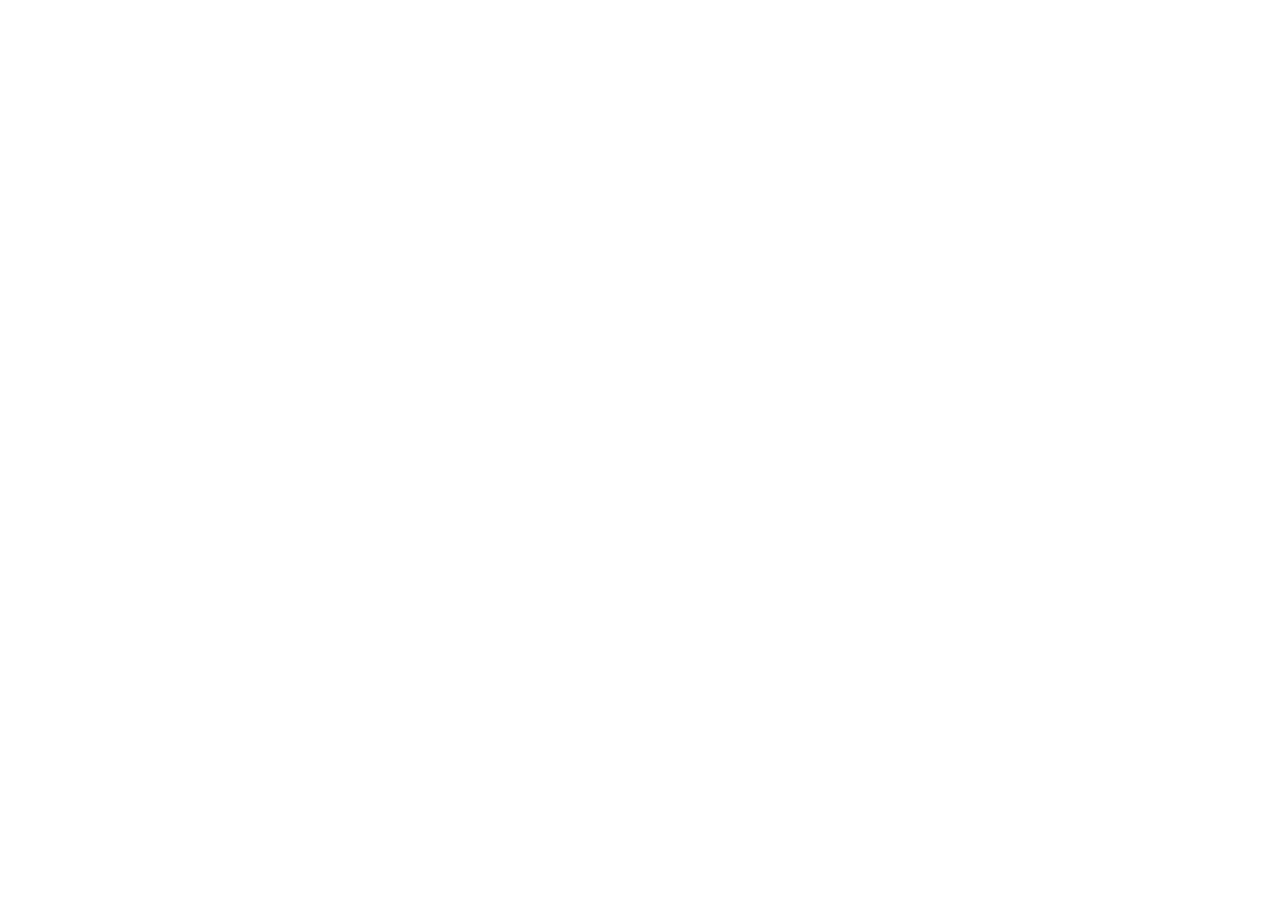
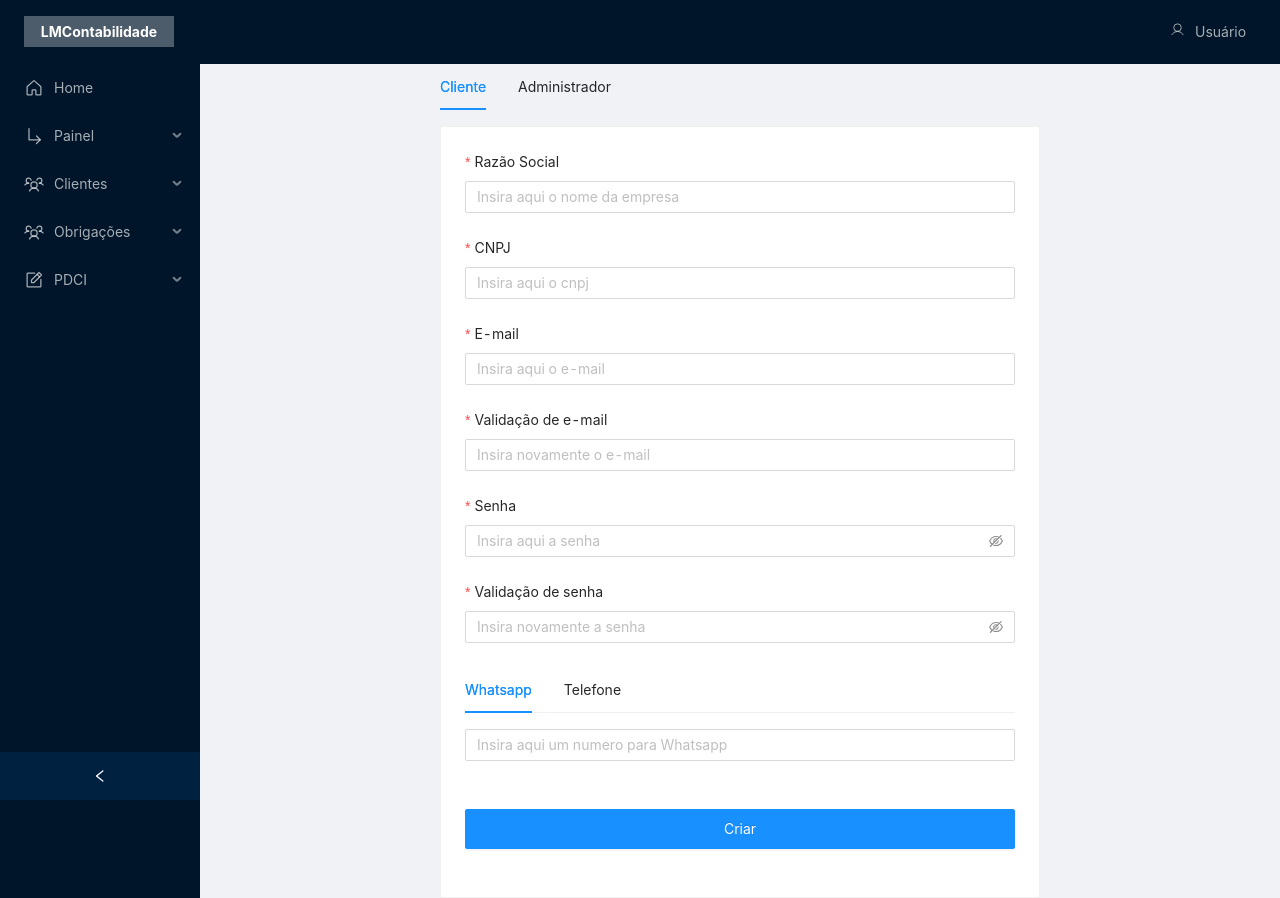
Before and after one commit to gboliveir/SIG, a React (Vite) app: page /lmcontabilidade/register in a window 1280 px wide. Before the commit this address had no page. Before the commit the page ends 800 px from the top, so only its background shows below. Built offline with nearby package versions, Linux system fonts and the light colour scheme.

Commit message:
feat: add register forms

```diff
--- a/src/Router.tsx
+++ b/src/Router.tsx
@@ -2,6 +2,7 @@ import { Route, Routes } from "react-router-dom";
 import { DefaultLayout } from "./layout/DefaultLayout";
 import { Counter } from "./pages/Counter";
 import { Login } from "./pages/Login";
+import { Register } from "./pages/Register";
 
 export function Router() {
   return (
@@ -9,6 +10,7 @@ export function Router() {
       <Route path="/lmcontabilidade" element={<DefaultLayout />}>
         <Route path="/lmcontabilidade/painel/counter" element={<Counter />} />
         <Route path="/lmcontabilidade/login" element={<Login />} />
+        <Route path="/lmcontabilidade/register" element={<Register />} />
       </Route>
     </Routes>
   )
--- /dev/null
+++ b/src/pages/Register/AdmForm/index.tsx
@@ -0,0 +1,76 @@
+import { Button, Card, Form, Input } from "antd";
+
+export function AdmForm() {
+  const onFinish = (values: any) => {
+    console.log('Success:', values);
+  };
+
+  const onFinishFailed = (errorInfo: any) => {
+    console.log('Failed:', errorInfo);
+  };
+
+  return (
+    <Card style={{ width: 600 }}>
+      <Form
+        name="register-adm-form"
+        layout="vertical"
+        initialValues={{ remember: true }}
+        onFinish={onFinish}
+        onFinishFailed={onFinishFailed}
+        autoComplete="off"
+      >
+        <Form.Item
+          label="Nome"
+          name="name"
+          rules={[{ required: true, message: 'Por favor, insira um nome!' }]}
+        >
+          <Input placeholder="Insira aqui o nome" />
+        </Form.Item>
+
+        <Form.Item
+          label="E-mail"
+          name="email"
+          rules={[{ required: true, message: 'Por favor, insira um e-mail para futuro acesso!' }]}
+        >
+          <Input placeholder="Insira aqui o e-mail" />
+        </Form.Item>
+
+        <Form.Item
+          label="Validação de e-mail"
+          name="emailValidation"
+          rules={[{ required: true, message: 'Por favor, repita aqui seu e-mail para validação!' }]}
+        >
+          <Input placeholder="Insira novamente o e-mail" />
+        </Form.Item>
+
+        <Form.Item
+          label="Senha"
+          name="password"
+          rules={[{ required: true, message: 'Por favor, insira uma senha!' }]}
+        >
+          <Input.Password
+            placeholder="Insira aqui a senha"
+          />
+        </Form.Item>
+
+        <Form.Item
+          label="Validação de senha"
+          name="passwordValidation"
+          rules={[{ required: true, message: 'Por favor, repita aqui sua senha para validação!' }]}
+        >
+          <Input.Password placeholder="Insira novamente a senha" />
+        </Form.Item>
+
+        <Form.Item>
+          <Button
+            type="primary"
+            htmlType="submit"
+            style={{ width: '100%', height: 40 }}
+          >
+            Criar
+          </Button>
+        </Form.Item>
+      </Form>
+    </Card>
+  );
+}
--- /dev/null
+++ b/src/pages/Register/ClientForm/index.tsx
@@ -0,0 +1,110 @@
+import { Button, Card, Form, Input, Tabs } from "antd";
+
+export function ClientForm() {
+  const items = [
+    {
+      key: 'whatsapp',
+      label: 'Whatsapp',
+      children: (
+        <Form.Item name="whatsapp">
+          <Input placeholder="Insira aqui um numero para Whatsapp" />
+        </Form.Item>
+      )
+    },
+    {
+      key: 'phoneNumber',
+      label: 'Telefone',
+      children: (
+        <Form.Item name="phoneNumber">
+          <Input placeholder="Insira aqui um numero de telefone" />
+        </Form.Item>
+      )
+    }
+  ];
+
+  const onFinish = (values: any) => {
+    console.log('Success:', values);
+  };
+
+  const onFinishFailed = (errorInfo: any) => {
+    console.log('Failed:', errorInfo);
+  };
+
+  return (
+    <Card style={{ width: 600 }}>
+      <Form
+        name="register-client-form"
+        layout="vertical"
+        initialValues={{ remember: true }}
+        onFinish={onFinish}
+        onFinishFailed={onFinishFailed}
+        autoComplete="off"
+      >
+        <Form.Item
+          label="Razão Social"
+          name="corporateName"
+          rules={[{ required: true, message: 'Por favor, insira o nome da empresa!' }]}
+        >
+          <Input placeholder="Insira aqui o nome da empresa" />
+        </Form.Item>
+
+        <Form.Item
+          label="CNPJ"
+          name="cnpj"
+          rules={[{ required: true, message: 'Por favor, insira o cnpj!' }]}
+        >
+          <Input placeholder="Insira aqui o cnpj" />
+        </Form.Item>
+
+        <Form.Item
+          label="E-mail"
+          name="email"
+          rules={[{ required: true, message: 'Por favor, insira um e-mail para futuro acesso!' }]}
+        >
+          <Input placeholder="Insira aqui o e-mail" />
+        </Form.Item>
+
+        <Form.Item
+          label="Validação de e-mail"
+          name="emailValidation"
+          rules={[{ required: true, message: 'Por favor, repita aqui seu e-mail para validação!' }]}
+        >
+          <Input placeholder="Insira novamente o e-mail" />
+        </Form.Item>
+
+        <Form.Item
+          label="Senha"
+          name="password"
+          rules={[{ required: true, message: 'Por favor, insira uma senha!' }]}
+        >
+          <Input.Password placeholder="Insira aqui a senha" />
+        </Form.Item>
+
+        <Form.Item
+          label="Validação de senha"
+          name="passwordValidation"
+          rules={[{ required: true, message: 'Por favor, repita aqui sua senha para validação!' }]}
+        >
+          <Input.Password placeholder="Insira novamente a senha" />
+        </Form.Item>
+
+        <Form.Item>
+          <Tabs
+            defaultActiveKey="1"
+            items={items}
+          />
+        </Form.Item>
+
+        <Form.Item>
+          <Button
+            type="primary"
+            htmlType="submit"
+            style={{ width: '100%', height: 40 }}
+          >
+            Criar
+          </Button>
+        </Form.Item>
+      </Form>
+    </Card>
+  );
+}
--- /dev/null
+++ b/src/pages/Register/index.tsx
@@ -0,0 +1,41 @@
+import { Row, Col, Tabs  } from "antd";
+import { AdmForm } from "./AdmForm";
+import { ClientForm } from "./ClientForm";
+
+export function Register() {
+  const onFinish = (values: any) => {
+    console.log('Success:', values);
+  };
+
+  const onFinishFailed = (errorInfo: any) => {
+    console.log('Failed:', errorInfo);
+  };
+
+  const items = [
+    {
+      key: 'register-tab-1-adm',
+      label: 'Cliente',
+      children: <ClientForm />
+    },
+    {
+      key: 'register-tab-2-adm',
+      label: 'Administrador',
+      children: <AdmForm />
+    }
+  ];
+
+  return (
+    <Row
+      justify="center"
+      align="middle"
+      style={{ height: '100%' }}
+    >
+      <Col>
+        <Tabs
+          defaultActiveKey="1"
+          items={items}
+        />
+      </Col>
+    </Row>
+  );
+}
```
